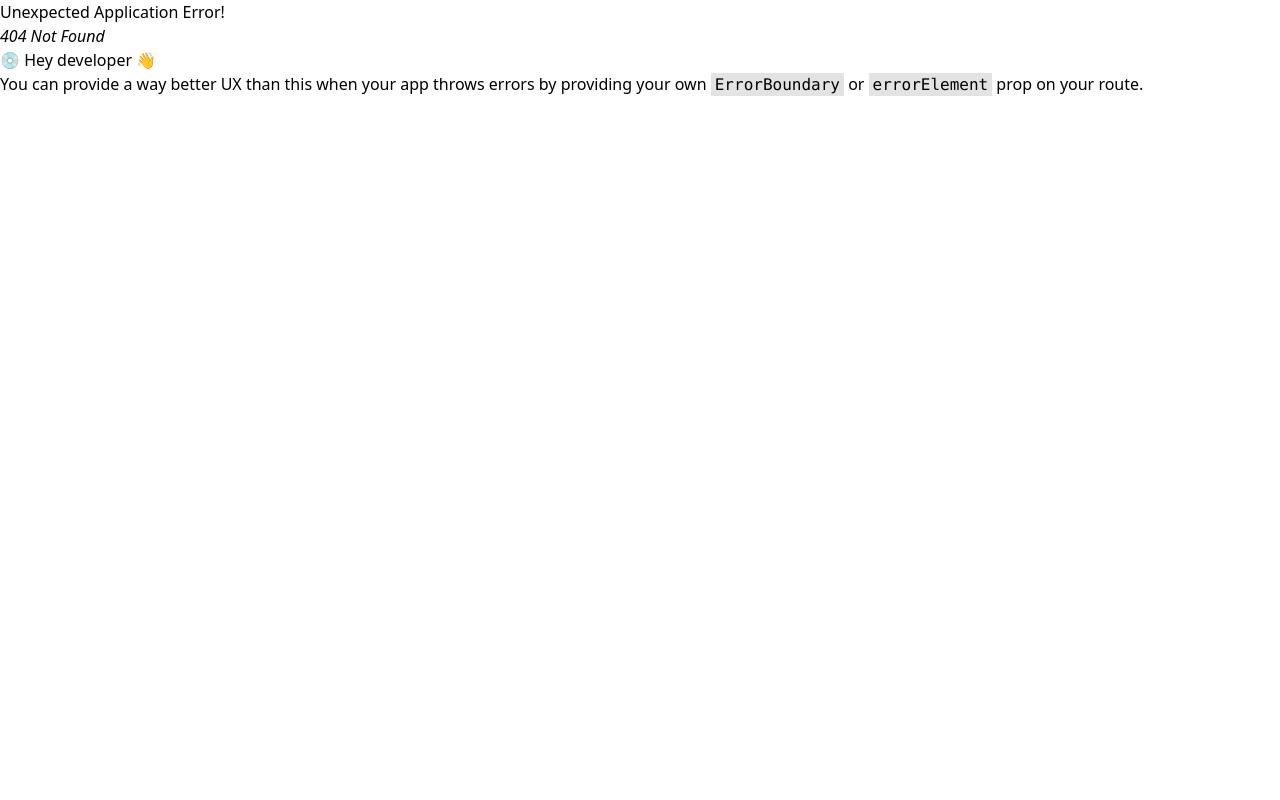
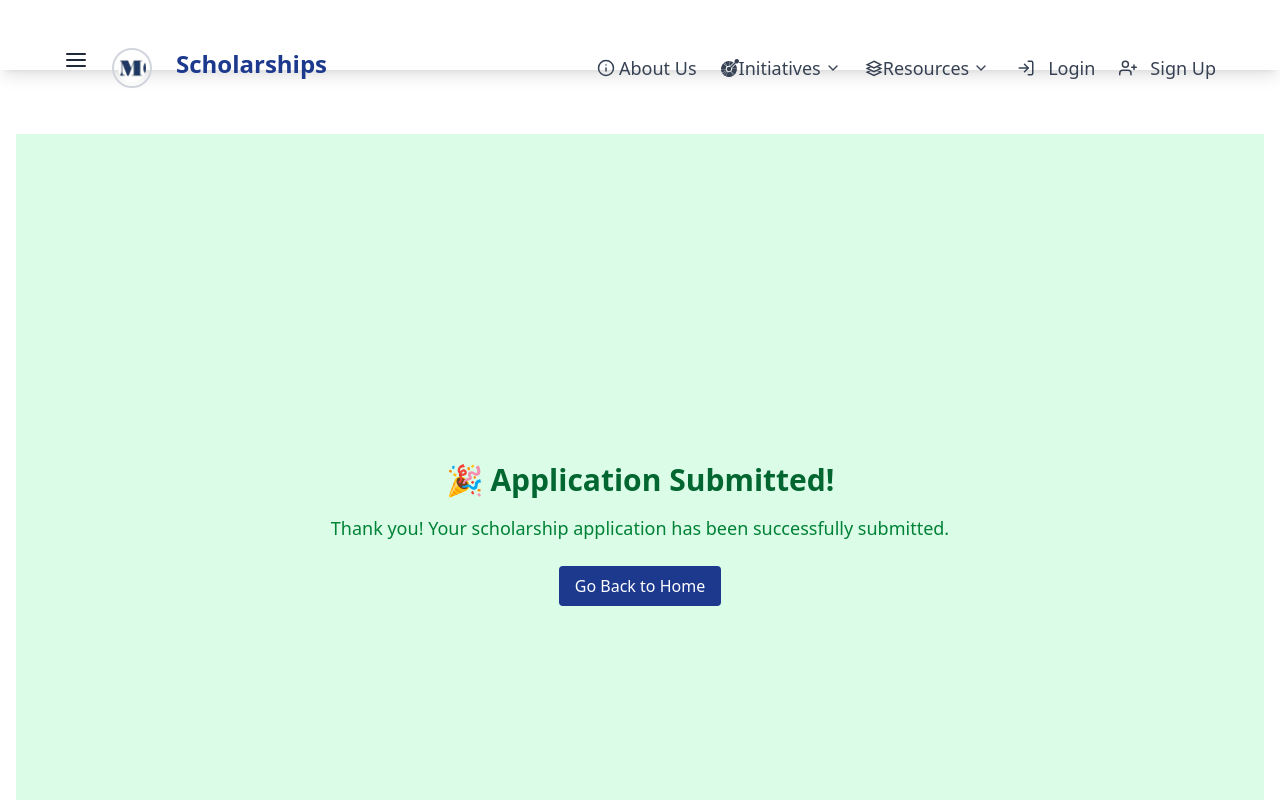
Before and after one commit to priyanshuKshk/CSR-scholarship-program, a React (Vite) app in the folder client/: page /success in a window 1280 px wide. Before the commit this address had no page. Shown: the top 800 px of the page. Built offline with nearby package versions, Linux system fonts and the light colour scheme.

Commit message:
added failure and success pages

```diff
--- a/client/src/main.jsx
+++ b/client/src/main.jsx
@@ -19,6 +19,8 @@ import Aaganwadi from './pages/Aaganwadi'
 import Testimonial from './pages/Testimonials'
 import AnnualReport from './pages/AnnualReport'
 import { AuthProvider } from './context/AuthContext'
+import SubmitPage from './pages/SubmitPage'
+import FailurePage from './pages/FailurePage'
 const router = createBrowserRouter(
   createRoutesFromElements(
     <Route path="/" element={<App />}>
@@ -39,6 +41,8 @@ const router = createBrowserRouter(
       <Route path="/contact" element={<ContactUs/>} />
       <Route path="/testimonials" element={<Testimonial/>} />
       <Route path="/annual-report" element={<AnnualReport/>} />
+      <Route path="/success" element={<SubmitPage/>} />
+      <Route path="/failure" element={<FailurePage/>} />
 
 
 
--- /dev/null
+++ b/client/src/pages/FailurePage.jsx
@@ -0,0 +1,14 @@
+// src/pages/FailurePage.jsx
+import { Link } from "react-router-dom";
+
+export default function FailurePage() {
+  return (
+    <div className="min-h-screen flex flex-col items-center justify-center bg-red-50">
+      <h1 className="text-3xl font-bold text-red-700 mb-4">❌ Submission Failed</h1>
+      <p className="text-lg mb-6">Something went wrong while submitting your application.</p>
+      <Link to="/" className="bg-red-600 text-white px-4 py-2 rounded hover:bg-red-700 transition">
+        Try Again / Go Back to Home
+      </Link>
+    </div>
+  );
+}
--- a/client/src/pages/ScholarshipForm.jsx
+++ b/client/src/pages/ScholarshipForm.jsx
@@ -1,5 +1,5 @@
 import { useState } from "react";
-import { useNavigate } from "react-router-dom";
+import { Link, useNavigate } from "react-router-dom";
 import { motion } from "framer-motion";
 import { User, Mail, Phone, FileText, GraduationCap, BookOpenCheck } from "lucide-react";
 
@@ -29,29 +29,32 @@ const ScholarshipForm = () => {
   const handleSubmit = async (e) => {
     e.preventDefault();
     const data = new FormData();
-    Object.entries(formData).forEach(([key, value]) => {
-      data.append(key, key === "marksheet" ? fileInput : value);
-    });
+    Object.entries(formData).forEach(([key, value]) => {  if (key === "marksheet" && fileInput) {
+      data.append(key, fileInput);
+    } else {
+      data.append(key, value);
+    }
+  });
 
     try {
       const response = await fetch(
-        //  "https://csr-scholarship-program-1.onrender.com/api/scholarship-form" ,
-        "http://localhost:3001/api/scholarship-form",
+          "https://csr-scholarship-program-1.onrender.com/api/scholarship-form" ,
+      //  "http://localhost:3001/api/scholarship-form",
        {
         method: "POST",
         body: data,
       });
 
       if (response.ok) {
-        alert("Form submitted successfully!");
-        navigate("/home");
+
+        navigate("/success");
       } else {
         const errorText = await response.text();
         alert("Server error: " + errorText);
       }
     } catch (err) {
       console.error("Submit failed:", err);
-      alert("Something went wrong.");
+     navigate("/failure");
     }
   };
 
@@ -126,9 +129,10 @@ const ScholarshipForm = () => {
             whileHover={{ scale: 1.05 }}
             whileTap={{ scale: 0.97 }}
             type="submit"
+
             className="w-full bg-blue-900 text-white py-3 rounded-lg hover:bg-blue-700 transition-all duration-300 shadow-lg"
           >
-            🚀 Submit Application
+          🚀 Submit Application
           </motion.button>
         </form>
       </motion.section>
--- a/client/src/pages/SignUp.jsx
+++ b/client/src/pages/SignUp.jsx
@@ -26,8 +26,8 @@ const { login } = useAuth();
 
     axios
       .post(
-         "https://csr-scholarship-program-1.onrender.com/signup",
-          // "http://localhost:3001/signup",
+          "https://csr-scholarship-program-1.onrender.com/signup",
+        //  "http://localhost:3001/signup",
         { firstName, lastName, phone ,email, password }
       )
       .then(() => {
--- /dev/null
+++ b/client/src/pages/SubmitPage.jsx
@@ -0,0 +1,14 @@
+// src/pages/SuccessPage.jsx
+import { Link } from 'react-router-dom';
+
+export default function SubmitPage() {
+  return (
+    <div className="min-h-screen flex flex-col items-center justify-center bg-green-100 text-center p-6">
+      <h1 className="text-3xl font-bold text-green-800 mb-4">🎉 Application Submitted!</h1>
+      <p className="text-lg text-green-700 mb-6">Thank you! Your scholarship application has been successfully submitted.</p>
+      <Link to="/" className="bg-blue-900 text-white  px-4 py-2 rounded hover:bg-green-700 transition">
+        Go Back to Home
+      </Link>
+    </div>
+  );
+}
```
